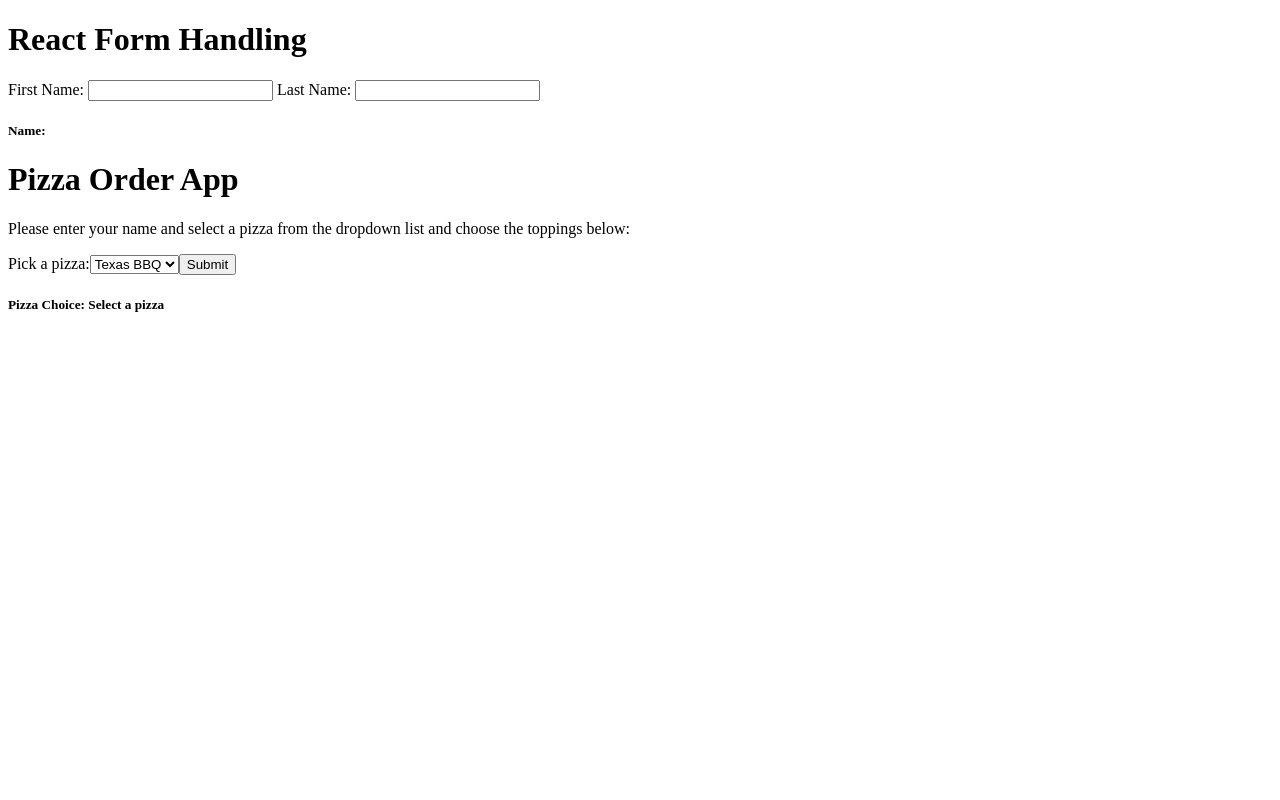
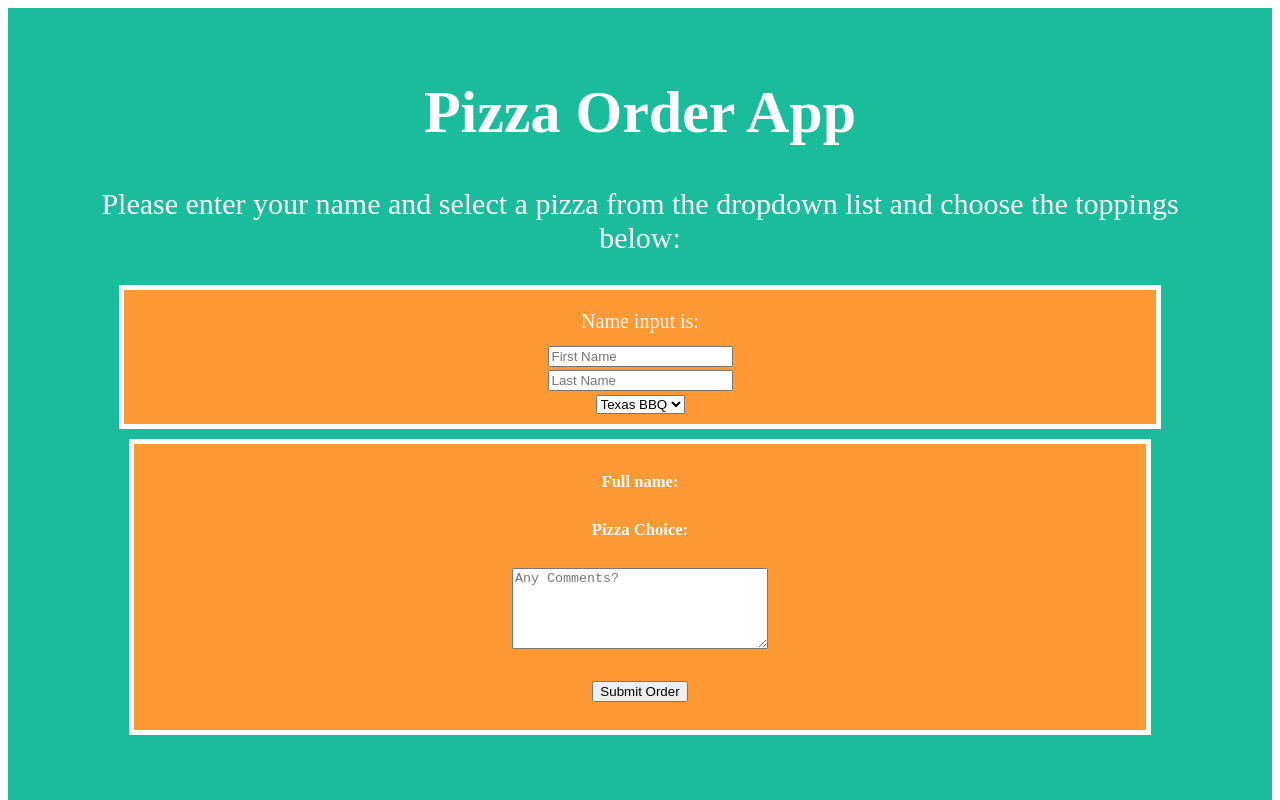
Before and after one commit to jfinlay24/react-order-app, a React (Create React App) app: page / in a window 1280 px wide. Shown: the top 800 px of the page. Built offline with nearby package versions, Linux system fonts and the light colour scheme.

Commit message:
added some css

```diff
--- a/src/App.js
+++ b/src/App.js
@@ -10,11 +10,10 @@ function App() {
 
   return (
     <div>
-      <h1>React Form Handling</h1>
       <form>
         <label>
           First Name:
-          <input type="text" value={fname} onChange={handleChange}/>
+          <input type="text" value={fname} onChange={handleChange} />
         </label>
       </form>
       <h5>First name: {fname}</h5>
--- a/src/components/DisplayOrderFields.js
+++ b/src/components/DisplayOrderFields.js
@@ -0,0 +1,30 @@
+import React from "react";
+import "../style.css"
+
+function DisplayOrderFields({ fullname, selectedPizza }) {
+
+
+    return (
+        <div class="display-order">
+            <h5>
+                Full name: {fullname}
+            </h5>
+            <h5>
+                Pizza Choice: {selectedPizza}
+            </h5>
+            <textarea
+                //value={commentInput}
+                placeholder="Any Comments?"
+            //onChange={(e) => inCommentInputChange(e.target.value)}
+            >
+            </textarea>
+            <h5>
+                <button>
+                    Submit Order
+                </button>
+            </h5>
+
+        </div>
+    )
+}
+export default DisplayOrderFields
--- a/src/components/Header.js
+++ b/src/components/Header.js
@@ -1,8 +1,9 @@
 import React from "react"
+import "../style.css"
 
 const Header = () => {
   return (
-    <header>
+    <header class="header">
       <h1>Pizza Order App</h1>
       <p>Please enter your name and select a pizza from the dropdown list and choose the toppings below:</p>
     </header>
--- a/src/components/NameInput.js
+++ b/src/components/NameInput.js
@@ -1,44 +1,21 @@
-import React, { useState } from "react"
+import React from "react"
 
-function NameInput() {
-  const [state, setState] = useState({
-    fname: "",
-    lname: "",
-  })
-
-  const handleChange = e => {
-    setState({
-      ...state, // This merges both first name and last name. It would override each other otherwise.
-      [e.target.name]: e.target.value,
-    })
-  }
+function NameInput({ nameInput, firstName, onFirstNameChanged, lastName, onLastNameChanged }) {
 
     return (
         <div>
-      <h1>React Form Handling</h1>
-      <form>
-        <label>
-          First Name:{" "}
+            <div class="nameInput">Name input is: {nameInput}</div>
             <input
-            type="text"
-            name="fname"
-            value={state.fname}
-            onChange={handleChange}
+                value={firstName}
+                placeholder="First Name"
+                onChange={(e) => onFirstNameChanged(e.target.value)}
             />
-        </label>{" "}
-        <label>
-          Last Name:{" "}
+            <tr></tr>
             <input
-            type="text"
-            name="lname"
-            value={state.lname}
-            onChange={handleChange}
+                value={lastName}
+                placeholder="Last Name"
+                onChange={(e) => onLastNameChanged(e.target.value)}
             />
-        </label>
-      </form>
-      <h5>
-        Name: {state.fname} {state.lname}
-      </h5>
         </div>
     )
 }
--- a/src/components/OrderContainer.js
+++ b/src/components/OrderContainer.js
@@ -3,11 +3,10 @@ import React from "react"
 import PizzaChoice from "./PizzaChoice";
 import Header from "./Header";
 import NameInput from "./NameInput";
+import DisplayOrderFields from "./DisplayOrderFields";
 
-
-class OrderContainer extends React.Component {
-    state = {
-        menu: [
+function OrderContainer() {
+    const menu = [
         {
             id: 1,
             title: "Texas BBQ",
@@ -44,15 +43,31 @@ class OrderContainer extends React.Component {
             },
         }
     ]
-    };
-    render() {
+    const [firstName, setFirstName] = React.useState("");
+    const [lastName, setLastName] = React.useState("");
+    const [onPizzaChoice, setPizzaChoice] = React.useState("");
+
     return (
-          <div>
-            <NameInput />
+        <div class="main">
             <Header />
-            <PizzaChoice menu={this.state.menu} />
+            <div class="orderInput">
+                <NameInput
+                    firstName={firstName}
+                    onFirstNameChanged={setFirstName}
+                    lastName={lastName}
+                    onLastNameChanged={setLastName}
+                />
+                <PizzaChoice
+                    menu={menu}
+                    onPizzaChoice={onPizzaChoice}
+                    onPizzaChoiceChange={setPizzaChoice}
+                />
+            </div>
+            <DisplayOrderFields
+                fullname={`${firstName} ${lastName}`}
+                selectedPizza={onPizzaChoice}
+            />
         </div>
     );
 }
-}
 export default OrderContainer
--- a/src/components/PizzaChoice.js
+++ b/src/components/PizzaChoice.js
@@ -1,49 +1,22 @@
 import React from "react"
 
-class PizzaChoice extends React.Component {
-    constructor(props) {
-        super(props);
-        this.state = {
-            value: "Select a pizza",
-        };
+function PizzaChoice({ menu, onPizzaChoice, onPizzaChoiceChange }) {
 
-        // this.handleChange = this.handleChange.bind(this);
-        this.handleSubmit = this.handleSubmit.bind(this);
-    }
-
-    handleSubmit(event) {
-        //alert("Your pizza choice is: " + this.state.value);
-        event.preventDefault();
-    }
-
-    handleChange = event => {
-        this.setState({ value: event.target.value });
-    };
-
-    render() {
     return (
         <div>
-                <form onSubmit={this.handleSubmit}>
-                    <label>
-                        Pick a pizza:
-                    <select value={this.state.value} onChange={this.handleChange}>
-                            {this.props.menu.map(menu => (
+            <div>
+                <select
+                value={onPizzaChoice}
+                onChange={(e) => onPizzaChoiceChange(e.target.value)}>
+                    {menu.map(menu => (
                         <option key={menu.id} value={menu.title}>
                             {menu.title}
                         </option>
                     ))}
                </select>
-                    </label>
-                    <input type="submit" value="Submit" />
-                </form>
-                <h5>
-                    Pizza Choice: {this.state.value}
-                </h5>
             </div>
-
-
+        </div>
     )
-    }
 }
 
 export default PizzaChoice
--- /dev/null
+++ b/src/style.css
@@ -0,0 +1,53 @@
+.main {
+    background: #1abc9c;
+    padding-top: 30px;
+    padding-bottom: 280px;
+}
+
+.header {
+    padding-left: 90px;
+    padding-right: 90px;
+    text-align: center;
+    color: white;
+    font-size: 30px;
+  }
+
+.display-order {
+    border: 5px solid white;
+    margin: auto;
+    background-color: rgb(255, 153, 51);
+    text-align: center;
+    color: white;
+    font-size: 20px;
+    width: 80%;
+}
+
+.Display-Name {
+    border: 1px solid black;
+    margin: auto;
+    width: 50%;
+    height: 50%;
+    padding: 10px;
+}
+
+.orderInput {
+    border: 5px solid white;
+    color: white;
+    text-align: center;
+    font-size: 20px;
+    padding: 10px;
+    width: 80%;
+    margin: auto;
+    margin-bottom: 10px;
+    background-color: rgb(255, 153, 51);
+
+}
+
+.nameInput {
+    padding: 10px;
+}
+
+textarea {
+    width: 250px;
+    height: 75px;
+  }
```
Also changed, not shown: src/components/ToppingsList.js (+58 -0 lines). Lines whose indentation alone changed are shown as unchanged.
